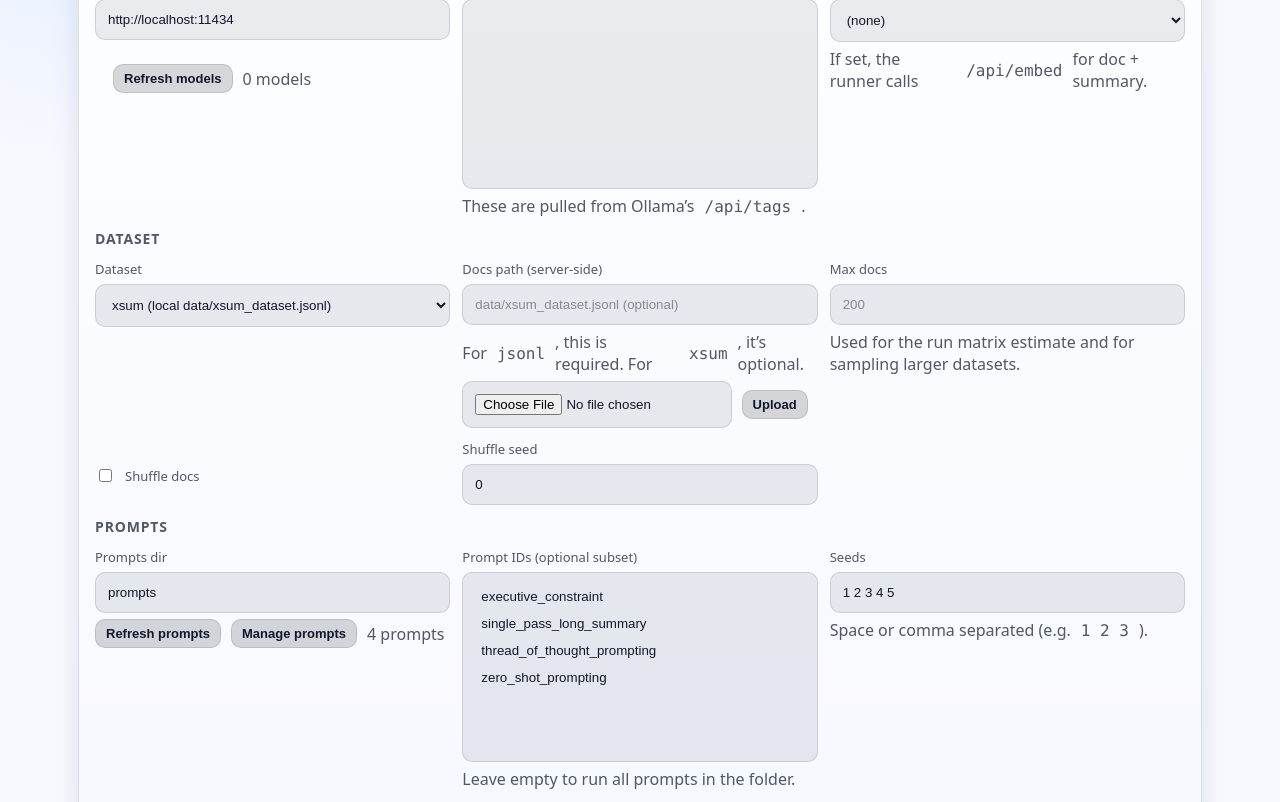
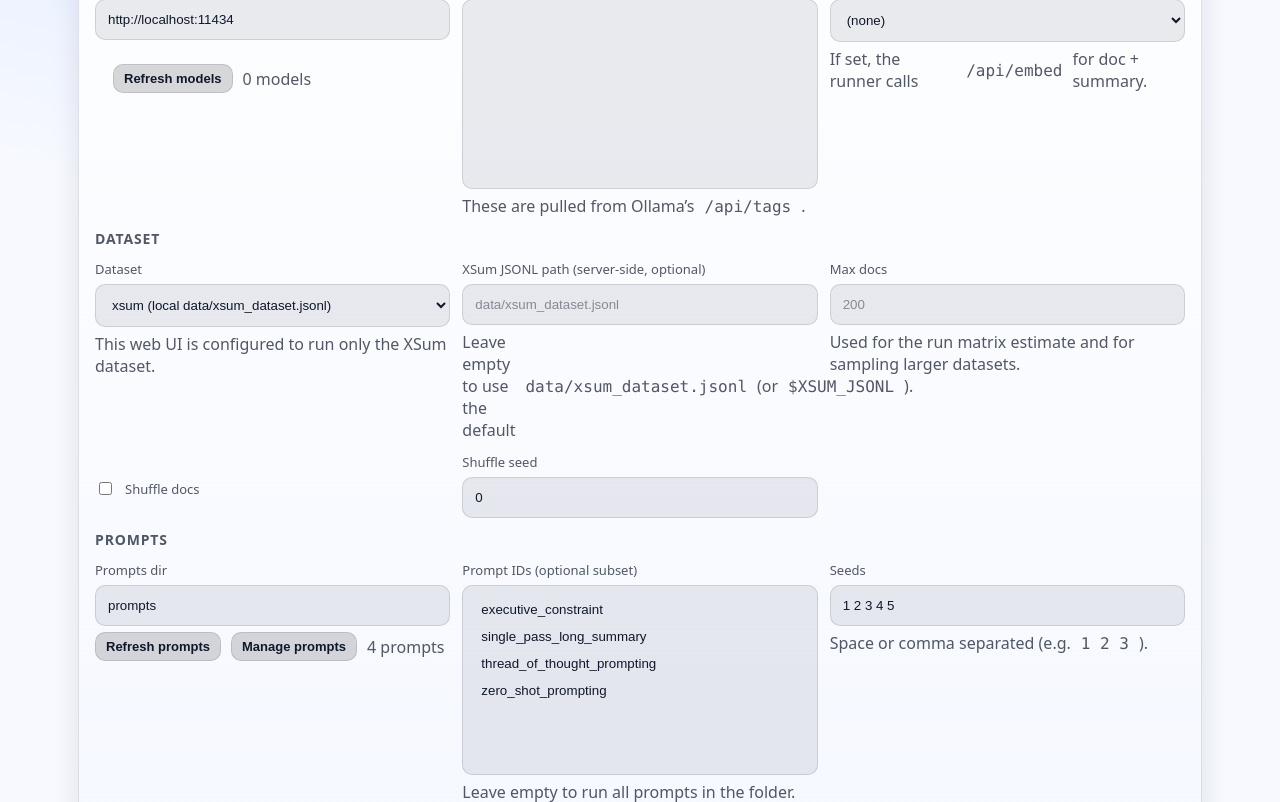
Before and after one commit to m-kose/nlp_course_webapp, a Flask app: page / in a window 1280 px wide. Shown: the part 386-1188 px from the top of the page. Run offline with Flask 3, Linux system fonts and the light colour scheme; data that the repository does not hold is empty.

Commit message:
Limit web UI to XSum; remove toy data; add XSum fetch script

```diff
--- a/nlp_course/webapp/app.py
+++ b/nlp_course/webapp/app.py
@@ -229,6 +229,9 @@ class RunManager:
 
     def start(self, cfg: Dict[str, Any]) -> Dict[str, Any]:
         dataset = str(cfg.get("dataset") or "jsonl")
+        allowed = [s.strip() for s in (os.environ.get("WEBAPP_ALLOWED_DATASETS") or "xsum").split(",") if s.strip()]
+        if dataset not in allowed:
+            raise SystemExit(f"Dataset '{dataset}' is disabled on this server. Allowed: {', '.join(allowed)}")
         run_name = str(cfg.get("run_name") or f"{dataset}")
         run_dir = _make_run_dir(run_name=run_name)
 
--- a/nlp_course/webapp/templates/index.html
+++ b/nlp_course/webapp/templates/index.html
@@ -60,25 +60,14 @@
         <label for="dataset">Dataset</label>
         <select id="dataset" name="dataset">
           <option value="xsum">xsum (local data/xsum_dataset.jsonl)</option>
-          <option value="cnn_dailymail">cnn_dailymail (HF datasets)</option>
-          <option value="jsonl">jsonl (custom)</option>
         </select>
+        <div class="hint muted">This web UI is configured to run only the XSum dataset.</div>
       </div>
 
       <div class="field" id="docs-field">
-        <label for="docs">Docs path (server-side)</label>
-        <input id="docs" name="docs" type="text" placeholder="data/example_docs.jsonl" />
-        <div class="hint muted">For <code>jsonl</code>, this is required. For <code>xsum</code>, it’s optional.</div>
-        <div class="hint">
-          <input id="docs-upload" type="file" />
-          <button class="btn btn-small" type="button" id="upload-docs">Upload</button>
-          <span class="muted" id="upload-status"></span>
-        </div>
-      </div>
-
-      <div class="field" id="split-field">
-        <label for="split">HF split</label>
-        <input id="split" name="split" type="text" value="validation" />
+        <label for="docs">XSum JSONL path (server-side, optional)</label>
+        <input id="docs" name="docs" type="text" placeholder="data/xsum_dataset.jsonl" />
+        <div class="hint muted">Leave empty to use the default <code>data/xsum_dataset.jsonl</code> (or <code>$XSUM_JSONL</code>).</div>
       </div>
 
       <div class="field">
@@ -414,15 +403,8 @@
 
     function updateDatasetFields() {
       const ds = $("dataset").value;
-      $("split-field").style.display = (ds === "cnn_dailymail") ? "block" : "none";
-      $("docs-field").style.display = (ds === "jsonl" || ds === "xsum") ? "block" : "none";
-      if (ds === "xsum") {
-        $("docs").placeholder = "data/xsum_dataset.jsonl (optional)";
-      } else if (ds === "jsonl") {
-        $("docs").placeholder = "data/example_docs.jsonl (required)";
-      } else {
-        $("docs").placeholder = "";
-      }
+      $("docs-field").style.display = (ds === "xsum") ? "block" : "none";
+      $("docs").placeholder = "data/xsum_dataset.jsonl";
     }
 
     function applyPreset(kind) {
@@ -526,7 +508,7 @@
       if (!embedModel) {
         rec.push("Embedding metrics later? Pick an embedding model now.");
       }
-      if (!maxDocs && (ds === "cnn_dailymail" || ds === "xsum")) {
+      if (!maxDocs && ds === "xsum") {
         rec.push("Tip: set Max docs to bound run size.");
       }
       if (models === 0) {
@@ -555,25 +537,6 @@
     $("prompt_ids").addEventListener("change", updateRunSummary);
     $("embed_model").addEventListener("change", updateRunSummary);
 
-    $("upload-docs").addEventListener("click", async () => {
-      const fileEl = $("docs-upload");
-      if (!fileEl.files || !fileEl.files.length) return;
-      $("upload-status").textContent = "Uploading…";
-      const fd = new FormData();
-      fd.append("file", fileEl.files[0]);
-      const resp = await fetch("/api/uploads", { method: "POST", body: fd });
-      const data = await resp.json();
-      if (!data.ok) {
-        $("upload-status").textContent = `Error: ${data.error || "upload failed"}`;
-        return;
-      }
-      $("docs").value = data.path;
-      $("upload-status").textContent = `Uploaded: ${data.path}`;
-      if ($("dataset").value === "xsum") {
-        // leave as-is
-      }
-    });
-
     $("run-form").addEventListener("submit", async (e) => {
       e.preventDefault();
       $("start-status").textContent = "Starting…";
@@ -582,7 +545,7 @@
         ollama_url: $("ollama_url").value.trim(),
         dataset: $("dataset").value,
         docs: $("docs").value.trim() || null,
-        split: $("split").value.trim(),
+        split: "validation",
         hf_cache_dir: $("hf_cache_dir").value.trim() || null,
         connect_timeout_s: $("connect_timeout_s").value ? Number($("connect_timeout_s").value) : null,
         read_timeout_s: $("read_timeout_s").value ? Number($("read_timeout_s").value) : null,
```
Also changed, not shown: scripts/fetch_xsum_jsonl.py (added, +55 -0 lines), README.md, 1 other file.
